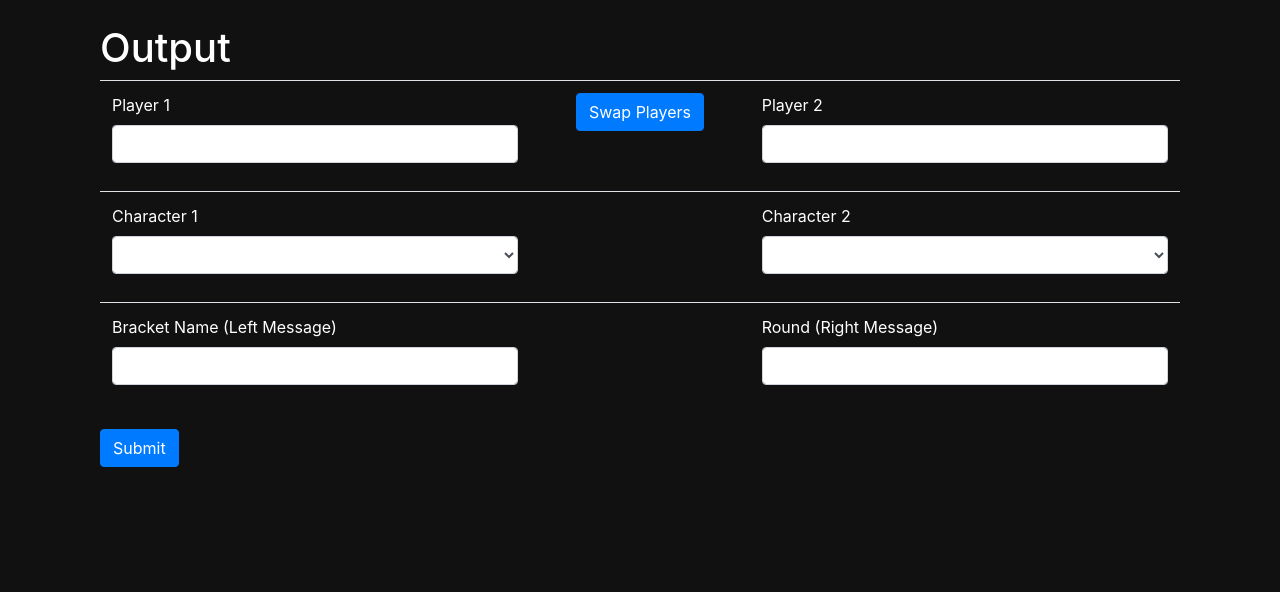
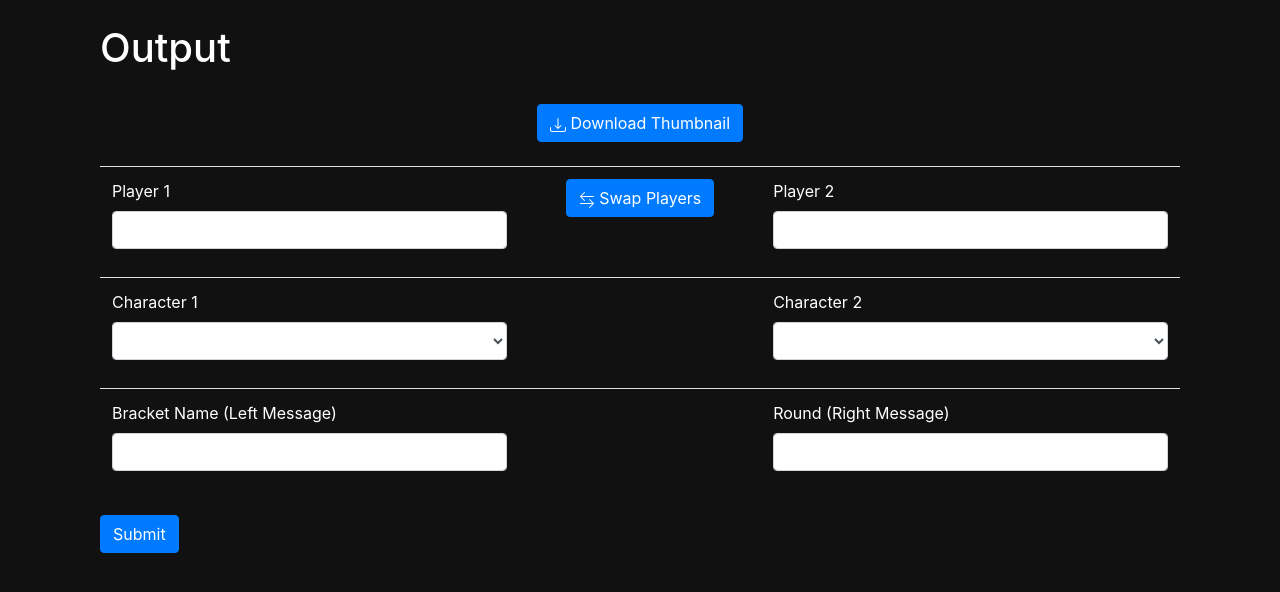
Before and after one commit to j-sprague/TournamentThumbnailMaker, a Flask app: template templates/create.html in a window 1280 px wide. Shown: the part 56-648 px from the top of the page. Run offline with Flask 2, Linux system fonts and the light colour scheme; the template is opened without the code that fills it, so the values that code supplies are empty.

Commit message:
Added download img button

```diff
--- a/templates/create.html
+++ b/templates/create.html
@@ -4,10 +4,36 @@
 <div class="container"> <div class="col-sm">
     <h1>Output</h1>
 
-    <img src="{{output_img}}" style="max-height:500px;
+    <img src="{{output_img}}" id="output_img" style="max-height:500px;
         display: block;
         margin-left: auto;
-        margin-right: auto;">
+        margin-right: auto;"><br>
+
+<div class="holder"><a href="{{output_img}}" download><button onclick="download()" id="download_button" type="button" class="btn btn-primary center-button"><svg xmlns="http://www.w3.org/2000/svg" width="16" height="16" fill="currentColor" class="bi bi-download" viewBox="0 0 16 16">
+  <path d="M.5 9.9a.5.5 0 0 1 .5.5v2.5a1 1 0 0 0 1 1h12a1 1 0 0 0 1-1v-2.5a.5.5 0 0 1 1 0v2.5a2 2 0 0 1-2 2H2a2 2 0 0 1-2-2v-2.5a.5.5 0 0 1 .5-.5"/>
+  <path d="M7.646 11.854a.5.5 0 0 0 .708 0l3-3a.5.5 0 0 0-.708-.708L8.5 10.293V1.5a.5.5 0 0 0-1 0v8.793L5.354 8.146a.5.5 0 1 0-.708.708z"/>
+</svg>   Download Thumbnail</button></a></div>
+    <!-- <script>
+        function download() {
+
+            let source = document.getElementById("output_img").getAttribute("src");
+            let downloadButton = document.getElementById("download_button");
+
+            downloadButton.setAttribute('href',)
+
+            let p1 = document.getElementById("p1").value;
+            let p2 = document.getElementById("p2").value;
+            document.getElementById("p1").value = p2;
+            document.getElementById("p2").value = p1;
+
+            let char1 = document.getElementById("char1").value;
+            let char2 = document.getElementById("char2").value;
+            document.getElementById("char1").value = char2;
+            document.getElementById("char2").value = char1;
+
+        }
+    </script> -->
+    <br>
 
 
 <form action="/create" method="POST">
@@ -16,7 +42,9 @@
         <label for="p1">Player 1</label>
         <input type="text" class="form-control" name="p1" id="p1" value="{{prev_form.get('p1')}}">
     </div></td>
-    <td><div class="holder"><button onclick="swap()" type="button" class="btn btn-primary center-button">Swap Players</button></div>
+    <td><div class="holder"><button onclick="swap()" type="button" class="btn btn-primary center-button"><svg xmlns="http://www.w3.org/2000/svg" width="16" height="16" fill="currentColor" class="bi bi-arrow-left-right" viewBox="0 0 16 16">
+  <path fill-rule="evenodd" d="M1 11.5a.5.5 0 0 0 .5.5h11.793l-3.147 3.146a.5.5 0 0 0 .708.708l4-4a.5.5 0 0 0 0-.708l-4-4a.5.5 0 0 0-.708.708L13.293 11H1.5a.5.5 0 0 0-.5.5m14-7a.5.5 0 0 1-.5.5H2.707l3.147 3.146a.5.5 0 1 1-.708.708l-4-4a.5.5 0 0 1 0-.708l4-4a.5.5 0 1 1 .708.708L2.707 4H14.5a.5.5 0 0 1 .5.5"/>
+</svg> Swap Players</button></div>
     <script>
         function swap() {
             let p1 = document.getElementById("p1").value;
```
